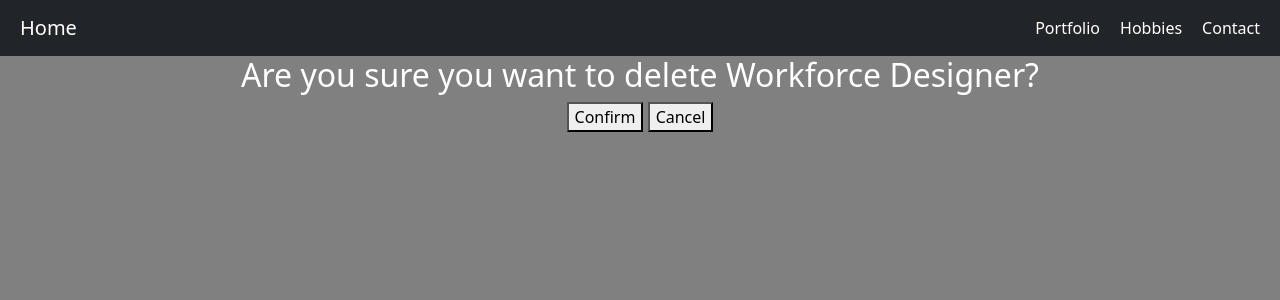
After one commit to travisabinadi/Challenge5, a Django app: page /challenge4/portfolio/delete-portfolio-item/1 in a window 1280 px wide. The commit adds this page. Shown: the top 300 px of the page. Run offline with Django 4.2, Linux system fonts and the light colour scheme; data comes from the database, SQL or seed files in the repository; both versions use the stored data as it was after the commit.

Commit message:
Completed add/delete/update functionality for portfolio

```diff
--- a/challenge4/static/css/styles.css
+++ b/challenge4/static/css/styles.css
@@ -49,6 +49,10 @@ a {
     text-decoration: none;
 }
 
+.btn {
+    margin-bottom: 5px;
+}
+
 a:hover, .nav-item:hover, .navbar-brand:hover
 {
     color: #81d4fa;
--- a/challenge4/templates/challenge4/portfolio.html
+++ b/challenge4/templates/challenge4/portfolio.html
@@ -8,6 +8,7 @@
 <body>
     {% block body %}
         <h1>Portfolio</h1>
+        <a href="{% url 'add_portfolio_item' %}" class="btn btn-success">Add Item</a>
         <table>
                 <thead>
                     <tr>
@@ -38,6 +39,8 @@
                                 <img class="card" height="100px" width="200px" src="{{ item.item_image }}"/>
                             </td>
                             <td>
+                                <a href="{% url 'update_portfolio_item' item.item_id %}" class="btn btn-success">Update</a>
+                                <a href="{% url 'delete_portfolio_item' item.item_id %}" class="btn btn-danger">Delete</a>
                                 <a href="{% url 'portfolio_detail' item.item_id %}" class="btn btn-info">Details</a>
                             </td>
                         </tr>
--- /dev/null
+++ b/challenge4/templates/challenge4/portfolio_item_delete.html
@@ -0,0 +1,9 @@
+{% extends 'challenge4/base.html' %}
+{% block body %}
+    <form method="post">
+        {% csrf_token %}
+        <h2> Are you sure you want to delete {{ item.item_name }}? </h2>
+        <button type="submit">Confirm</button>
+        <button type="submit">Cancel</button>
+    </form>
+{% endblock %}
--- a/challenge4/urls.py
+++ b/challenge4/urls.py
@@ -8,4 +8,7 @@ urlpatterns = [
     path('portfolio/<int:item_id>', views.portfolio_detail, name="portfolio_detail"),
     path('portfolio', views.portfolio, name="portfolio"),
     path('contact', views.contact, name="contact"),
+    path('portfolio/add-portfolio-item', views.add_portfolio_item, name="add_portfolio_item"),
+    path('portfolio/update-portfolio-item/<int:item_id>', views.update_portfolio_item, name="update_portfolio_item"),
+    path('portfolio/delete-portfolio-item/<int:item_id>', views.delete_portfolio_item, name="delete_portfolio_item"),
 ]
--- a/challenge4/views.py
+++ b/challenge4/views.py
@@ -1,5 +1,8 @@
-from django.shortcuts import render
+from django.shortcuts import render, redirect
 from challenge4.models import PortfolioItem, Hobby
+from .forms import PortfolioItemForm
+from django.http import HttpResponseRedirect
+from django.urls import reverse
 
 def nav_bar():
     return
@@ -36,5 +39,30 @@ def portfolio(request):
     return render(request, 'challenge4/portfolio.html', context)
 
 def contact(request):
-    context = {}
-    return render(request, 'challenge4/contact.html', context)
+    return render(request, 'challenge4/contact.html', {})
+
+def add_portfolio_item(request):
+    form = PortfolioItemForm(request.POST or None)
+    if form.is_valid():
+        form.save()
+        return HttpResponseRedirect(reverse('portfolio'))
+    return render(request, 'challenge4/portfolio_item_form.html', context={'form': form})
+
+def update_portfolio_item(request, item_id):
+    item = PortfolioItem.objects.get(item_id=item_id)
+    form = PortfolioItemForm(request.POST or None, instance=item)
+
+    if form.is_valid():
+        form.save()
+        return redirect(reverse('portfolio'))
+
+    return render(request, 'challenge4/portfolio_item_form.html', context={'form': form, 'item': item})
+
+def delete_portfolio_item(request, item_id):
+    item = PortfolioItem.objects.get(item_id=item_id)
+
+    if request.method == 'POST':
+        item.delete()
+        return redirect(reverse('portfolio'))
+
+    return render(request, 'challenge4/portfolio_item_delete.html', context={'item': item})
```
Also changed, not shown: challenge4/forms.py (added, +7 -0 lines), challenge4/templates/challenge4/portfolio_item_form.html (added, +8 -0 lines), db.sqlite3.
